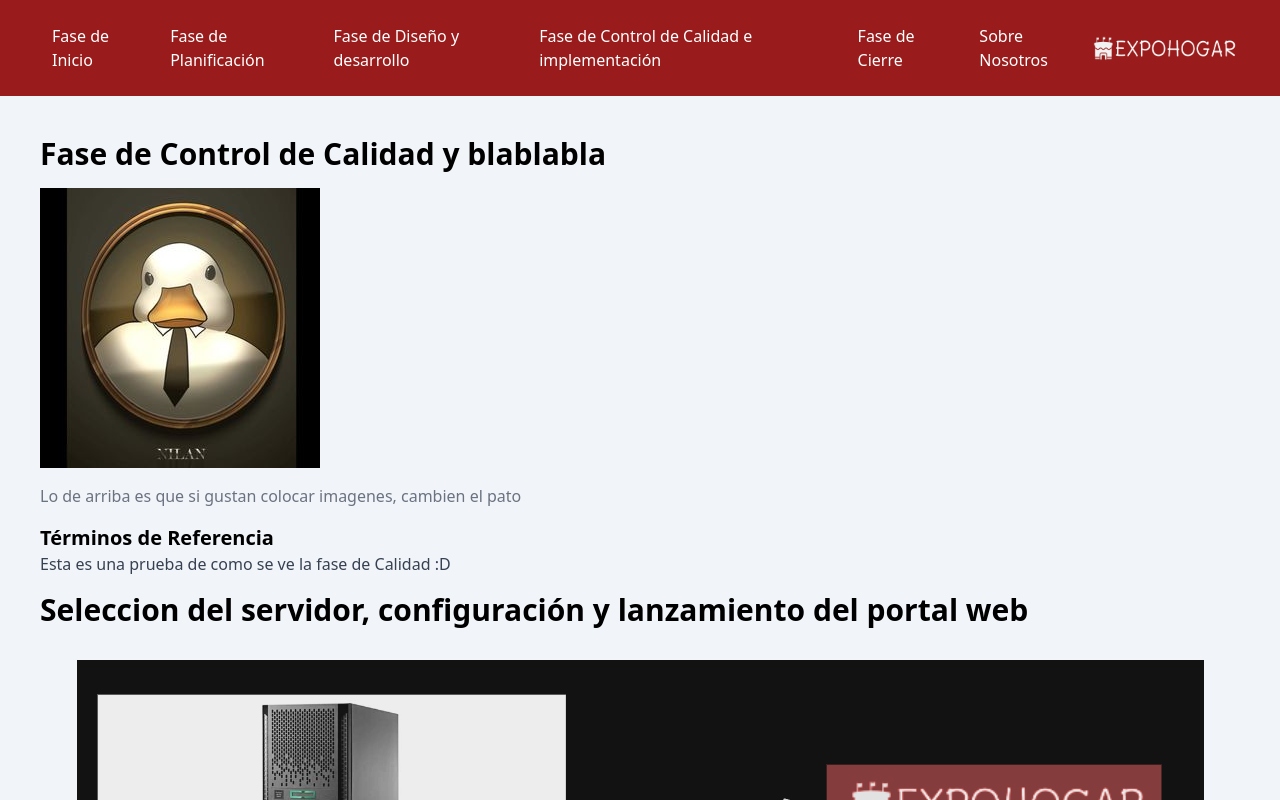
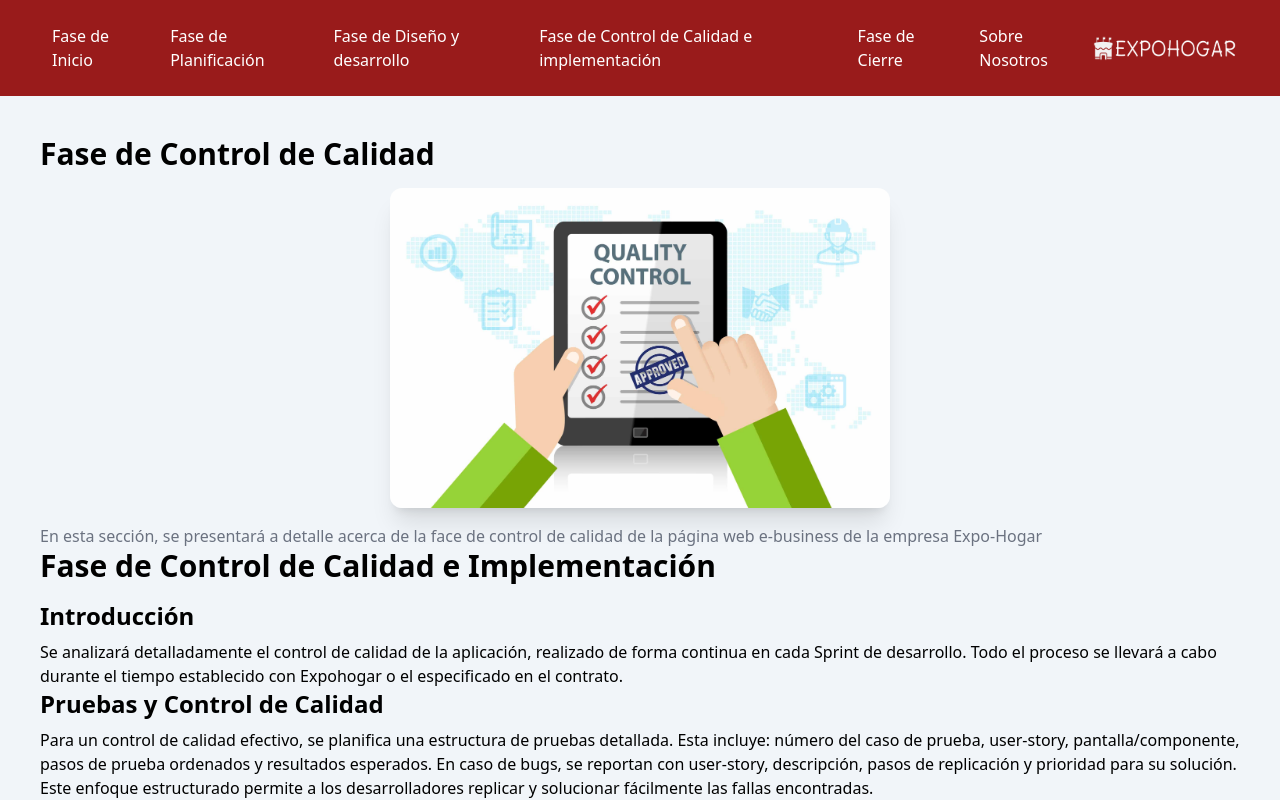
Before and after one commit to JZane21/expohogar-app, a Vue app: page /fase-control in a window 1280 px wide. Built offline with nearby package versions, Linux system fonts and the light colour scheme.

Commit message:
pruebas de calidad

```diff
--- a/src/pages/FaseControl.vue
+++ b/src/pages/FaseControl.vue
@@ -1,11 +1,39 @@
 <template>
   <div class="bg-slate-100 w-full h-screen p-10 overflow-y-auto">
-    <h1 class="text-3xl font-bold">Fase de Control de Calidad y blablabla </h1>
-    <img src="../assets/images/FaseInicio/pato.jpg" alt="Aqui va una imagen chida :D" class="my-4">
-    <div class="text-gray-500">Lo de arriba es que si gustan colocar imagenes, cambien el pato
+    <h1 class="text-3xl font-bold">Fase de Control de Calidad</h1>
+    <div class="flex w-full justify-center items-center">
+      <img src="../assets/images/FaseControlCalidad/control-calidad.jpg" alt="Aqui va una imagen chida :D"
+      class="my-4 rounded-xl shadow-xl w-[500px]">
     </div>
+    <div class="text-gray-500">En esta sección, se presentará a detalle acerca de la
+      face de control de calidad de la página web e-business de la empresa Expo-Hogar
+    </div>
+
+    <div class="container mx-auto">
+    <h1 class="text-3xl font-bold mb-4">Fase de Control de Calidad e Implementación</h1>
+    <section>
+      <h2 class="text-2xl font-semibold mb-2">Introducción</h2>
+      <section>
+        <p>Se analizará detalladamente el control de calidad de la aplicación, realizado de forma continua en cada Sprint de desarrollo. Todo el proceso se llevará a cabo durante el tiempo establecido con Expohogar o el especificado en el contrato.</p>
+      </section>
+    </section>
+    <section>
+      <h2 class="text-2xl font-semibold mb-2">Pruebas y Control de Calidad</h2>
+      Para un control de calidad efectivo, se planifica una estructura de pruebas detallada. Esta incluye: número del caso de prueba, user-story, pantalla/componente, pasos de prueba ordenados y resultados esperados. En caso de bugs, se reportan con user-story, descripción, pasos de replicación y prioridad para su solución. Este enfoque estructurado permite a los desarrolladores replicar y solucionar fácilmente las fallas encontradas.
+    </section>
+    <section>
+      <h2 class="text-2xl font-semibold mb-2">Pruebas Unitarias</h2>
+      Se emplearán pruebas unitarias con Jest en VueJS para optimizar el tiempo de prueba. Estas pruebas verificarán las funcionalidades de los componentes, asegurando respuestas visibles para el usuario tras ejecutar varias acciones en la página web.
+    </section>
+    <section>
+      <h2 class="text-2xl font-semibold mb-2">Jenkins e Integración Continua</h2>
+      Para mantener un control continuo del producto tras su despliegue y garantizar actualizaciones efectivas en caso de fallos en producción, se optará por Jenkins, una herramienta de integración continua de código abierto. Jenkins permite integrar diversas herramientas de automatización, incluyendo Jest, para un control de calidad óptimo incluso en plazos cortos.
+    </section>
+  </div>
+
     <h2 class="text-xl font-bold mt-4">Términos de Referencia </h2>
-    <p class="text-gray-700">Esta es una prueba de como se ve la fase de Calidad :D</p>
+    <a class="text-blue-400 hover:font-semibold hover:text-blue-800" href="https://docs.google.com/document/d/1jw7w5Yo1aNLukxIm6XGb5wM7Cqp6xq3WwU-owBxqP6w/edit?usp=sharing" target="_blank" rel="noopener noreferrer">Toda la información se encuentra en este documento de la Fase de Control de Calidad</a>
+  <!--  /////////////////////////////////////////-->
 
     <h2 class="text-3xl font-bold mt-4 mb-8">Seleccion del servidor, configuración y lanzamiento del portal web</h2>
 
```
Also changed, not shown: src/assets/images/FaseControlCalidad/control-calidad.jpg (added).
